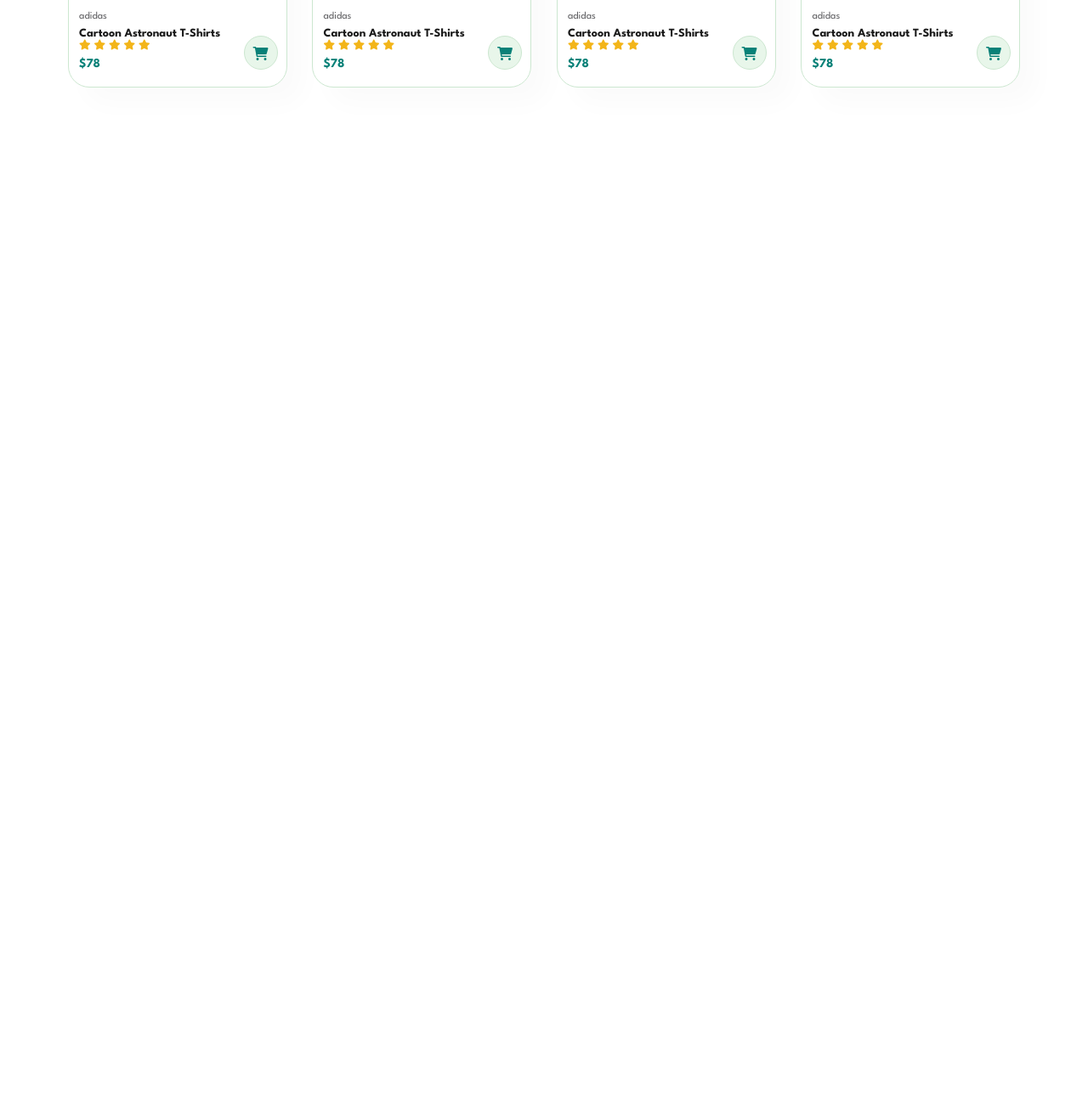
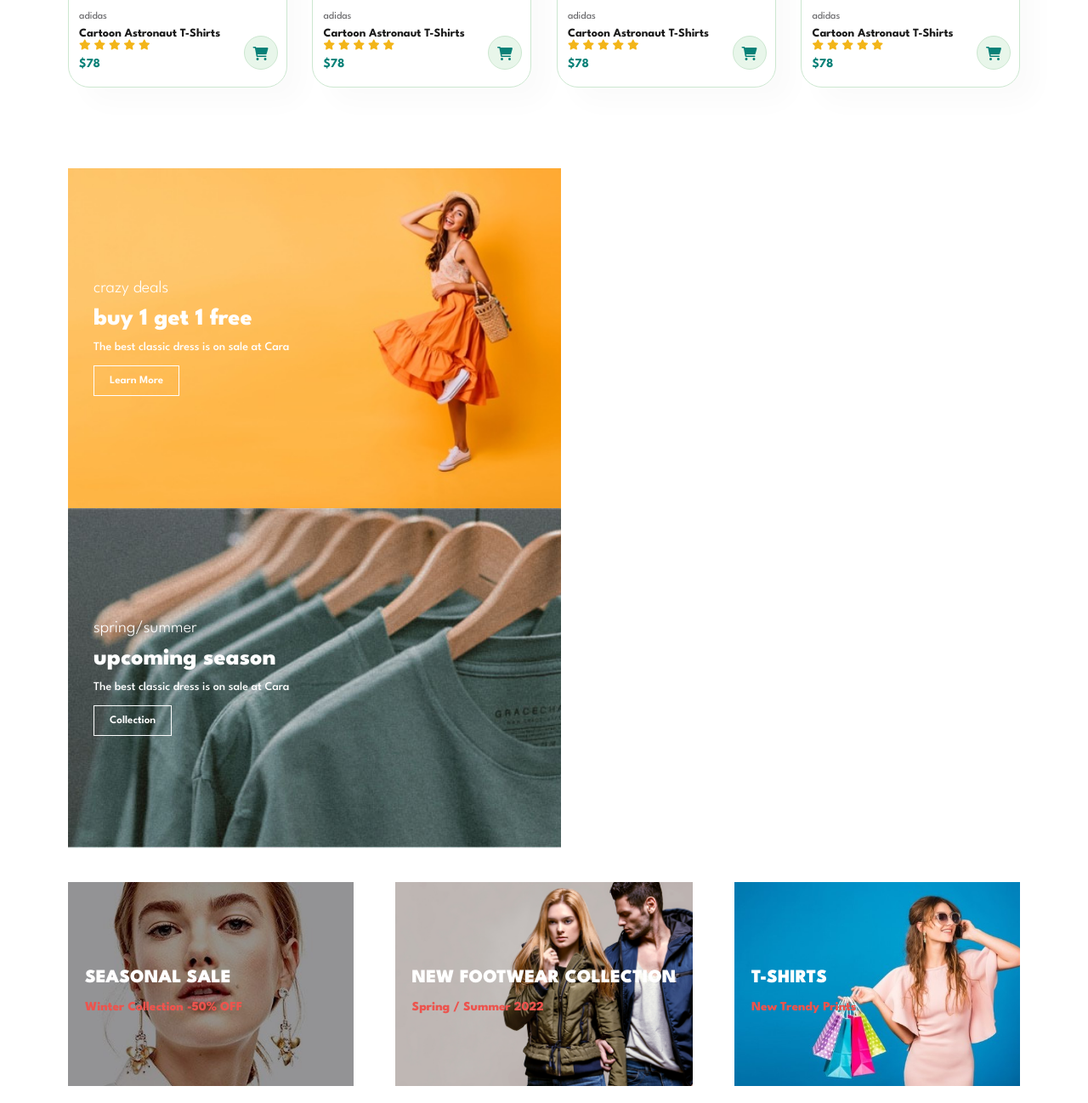
Before and after one commit to mike-piotrowski/estore, a plain HTML site: page estore/index.html in a window 1280 px wide. Shown: the part 3274-4572 px from the top of the page at 85% size. Before the commit the page ends 3432 px from the top, so only its background shows below. Drawn offline with Linux system fonts and the light colour scheme.

Commit message:
Added Text Banners

```diff
--- a/estore/index.html
+++ b/estore/index.html
@@ -335,7 +335,34 @@
         </div>
       </div>
     </section>
-
+    <section id="sm-banner" class="section-p1">
+      <div class="banner-box">
+        <h4>crazy deals</h4>
+        <h2>buy 1 get 1 free</h2>
+        <span>The best classic dress is on sale at Cara</span>
+        <button class="white">Learn More</button>
+      </div>
+      <div class="banner-box banner-box2">
+        <h4>spring/summer</h4>
+        <h2>upcoming season</h2>
+        <span>The best classic dress is on sale at Cara</span>
+        <button class="white">Collection</button>
+      </div>
+    </section>
+    <section id="banner3">
+      <div class="banner-box">
+        <h2>SEASONAL SALE</h2>
+        <h3>Winter Collection -50% OFF</h3>
+      </div>
+      <div class="banner-box banner-box2">
+        <h2>NEW FOOTWEAR COLLECTION</h2>
+        <h3>Spring / Summer 2022</h3>
+      </div>
+      <div class="banner-box banner-box3">
+        <h2>T-SHIRTS</h2>
+        <h3>New Trendy Prints</h3>
+      </div>
+    </section>
     <script src="script.js"></script>
   </body>
 </html>
--- a/estore/style.css
+++ b/estore/style.css
@@ -54,6 +54,18 @@ button.normal {
   border: none;
   outline: none;
   transition: 0.2s;
+}
+
+button.white {
+  background: transparent;
+  padding: 11px 18px;
+  font-size: 13px;
+  font-weight: 600;
+  color: #fff;
+  outline: none;
+  border: 1px solid #fff;
+  cursor: pointer;
+  transition: 0.2 ease;
 }
 
 body {
@@ -272,16 +284,16 @@ body {
 }
 
 #banner {
+  background-image: url("img/banner/b2.jpg");
+  width: 100%;
+  height: 40vh;
+  background-size: cover;
+  background-position: center;
   display: flex;
   flex-direction: column;
   justify-content: center;
   align-items: center;
   text-align: center;
-  background-image: url("img/banner/b2.jpg");
-  width: 100%;
-  height: 40vh;
-  background-size: cover;
-  background-position: center;
 }
 
 #banner h4 {
@@ -303,3 +315,93 @@ body {
   background-color: #088178;
   color: #fff;
 }
+
+#sm-banner {
+  display: flex;
+  justify-content: space-between;
+  flex-wrap: wrap;
+}
+
+#sm-banner .banner-box {
+  background-image: url("img/banner/b17.jpg");
+  min-width: 580px;
+  height: 50vh;
+  background-size: cover;
+  background-position: center;
+  display: flex;
+  flex-direction: column;
+  justify-content: center;
+  align-items: flex-start;
+  padding: 30px;
+}
+
+#sm-banner .banner-box2 {
+  background-image: url("img/banner/b10.jpg");
+}
+
+#sm-banner h4 {
+  color: #fff;
+  font-size: 20px;
+  font-weight: 300;
+}
+
+#sm-banner h2 {
+  color: #fff;
+  font-size: 28px;
+  font-weight: 800;
+}
+
+#sm-banner span {
+  color: #fff;
+  font-size: 14px;
+  font-weight: 500;
+  padding-bottom: 15px;
+}
+
+#sm-banner .banner-box:hover button,
+#sm-banner .banner-box2:hover button {
+  background: #088178;
+  border: 1px solid #088178;
+  transition: 0.2s ease;
+}
+
+#banner3 {
+  display: flex;
+  justify-content: space-between;
+  flex-wrap: wrap;
+  padding: 0 80px;
+}
+
+#banner3 .banner-box {
+  background-image: url("img/banner/b7.jpg");
+  min-width: 30%;
+  height: 30vh;
+  background-size: cover;
+  background-position: center;
+  display: flex;
+  flex-direction: column;
+  justify-content: center;
+  align-items: flex-start;
+  padding: 20px;
+  margin-bottom: 20px;
+}
+
+#banner3 .banner-box2 {
+  background-image: url("img/banner/b4.jpg");
+}
+
+#banner3 .banner-box3 {
+  background-image: url("img/banner/b18.jpg");
+}
+
+#banner3 h2 {
+  color: #fff;
+  font-weight: 900;
+  font-size: 22px;
+}
+
+#banner3 h3 {
+  font-size: 15px;
+  font-weight: 800;
+  color: #ec544e;
+}
```
